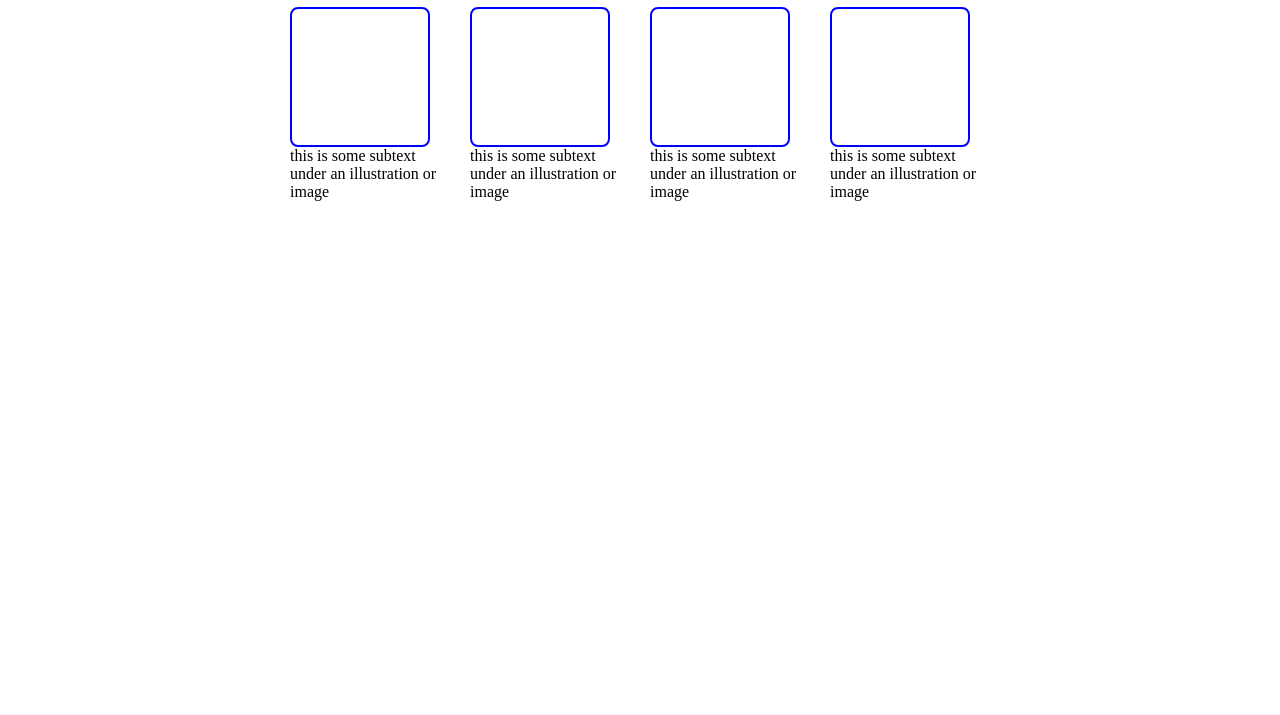
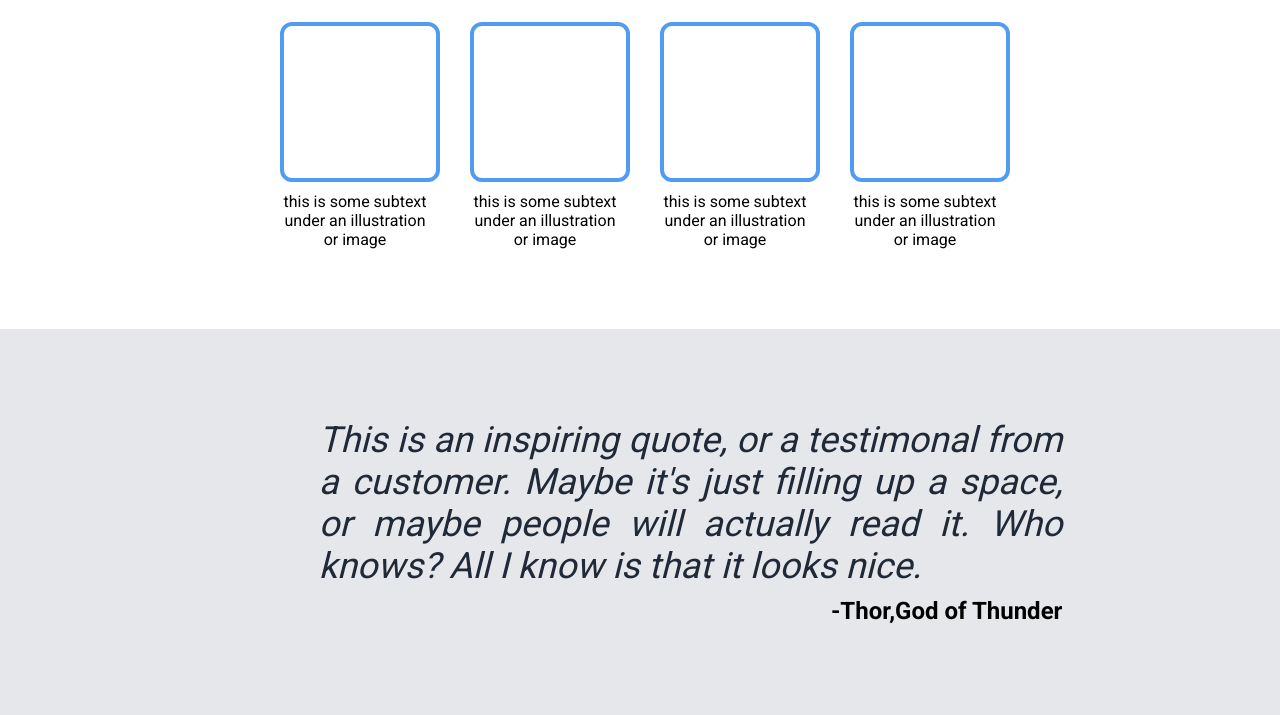
Before and after one commit to genos-ux/Landing-Page-Odin-s-Project-, a plain HTML site: page index.html in a window 1280 px wide. Shown: the part 631-1346 px from the top of the page. Before the commit the page ends 952 px from the top, so only its background shows below. Drawn offline with Linux system fonts and the light colour scheme.

Commit message:
added a quote section and applied css

```diff
--- a/index.html
+++ b/index.html
@@ -66,5 +66,12 @@
 
     </div>
 
+    <div class="quot">
+        <div class="quote">
+            <p>This is an inspiring quote, or a testimonal from a customer. Maybe it's just filling up a space, or maybe people will actually read it. Who knows? All I know is that it looks nice.</p>
+            <h2>-Thor,God of Thunder</h2>
+        </div>
+    </div>
+
 </body>
 </html>
--- a/style.css
+++ b/style.css
@@ -2,12 +2,13 @@
     margin: 0;
     padding: 0;
     box-sizing: border-box;
+    font-family: 'Roboto';
 }
 
 
 
 header{
-    font-family: 'Roboto';
+
     background-color: #1f2937;
     color: white;
     padding: 20px 130px 120px;
@@ -89,29 +90,67 @@ button{
 }
 
 .random-info {
-    padding: 40px 130px 120px;
+    padding: 40px 100px 80px;
 }
 
 .random-info h1{
     text-align: center;
     margin: 10px 0;
     margin-bottom: 28px;
+    font-size: 36px;
+    color: #1f2937;
+    font-weight: 900;
 }
 
 #multi-card {
     display: flex;
     justify-content: center;
     align-items: center;
-    gap: 20px;
+    gap: 40px;
+
 }
 .info {
+    width: 150px;
+    text-align: center;
+}
+
+
+.mini-card{
     width: 160px;
+    height: 160px;
+    border-radius: 12px;
+    border: 4px solid rgb(81, 155, 240);
+    margin: 10px 0;
 
 }
-.mini-card{
-    width: 140px;
-    height: 140px;
-    border-radius: 8px;
-    border: 2px solid blue;
+
+.quot{
+
+    padding: 20px 0;
+    background: #e5e7eb;
+}
+.quote {
+
+    display: flex;
+    flex-direction: column;
+    justify-content: center;
+    align-items: flex-end;
+    width: 83%;
+    padding: 70px 0;
+    gap: 10px;
 
 }
+
+.quote p {
+    font-size: 36px;
+    color: #1f2937;
+    font-style: italic;
+    width: 70%;
+    text-align: justify;
+
+
+}
+
+.quote h2 {
+    align-self: flex-end;
+}
```
